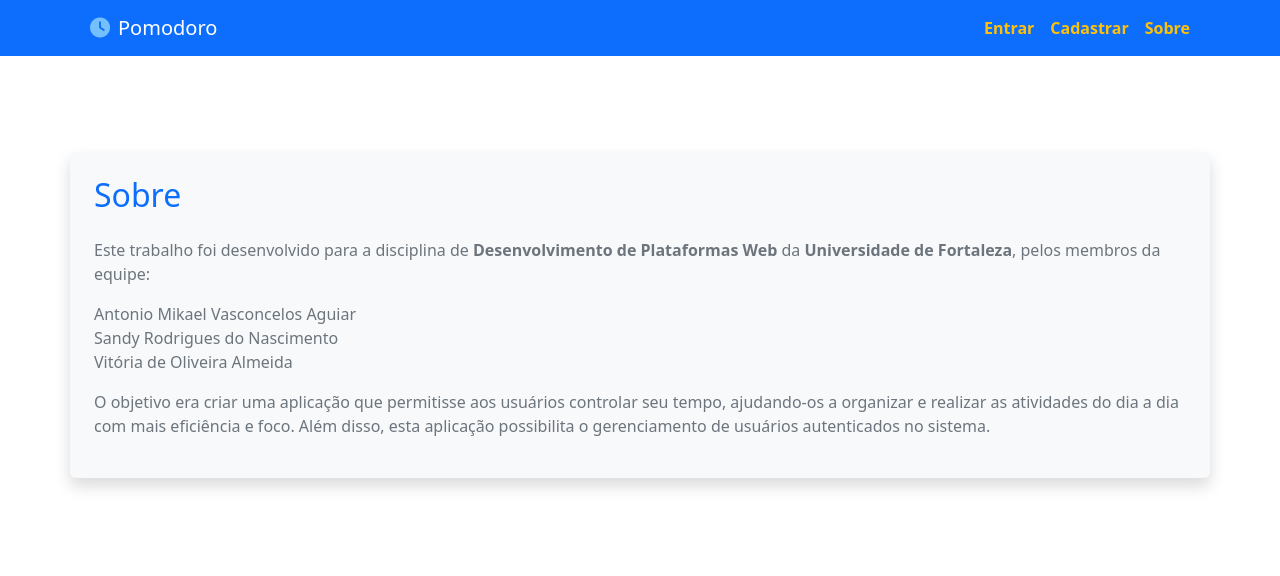
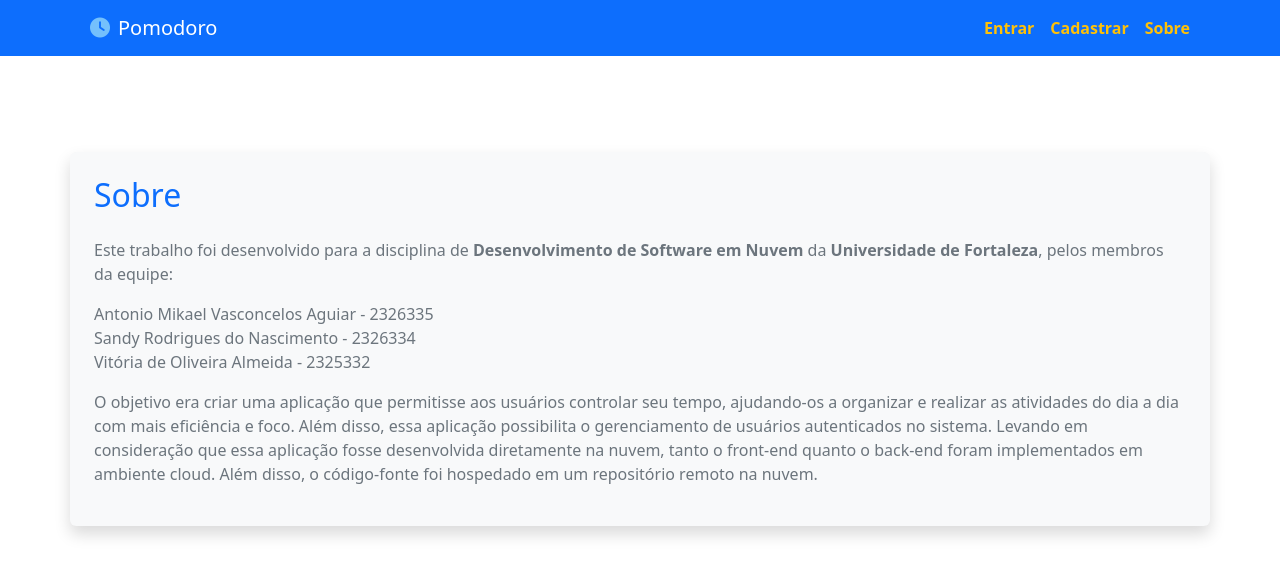
Before and after one commit to Mikaelpro1010/Pomodoro_Online, a React (Vite) app in the folder app_front-end/app_gerenciamento_users/: page /about in a window 1280 px wide. Shown: the top 576 px of the page. Built offline with nearby package versions, Linux system fonts and the light colour scheme.

Commit message:
Alterando informações na página _Sobre_

```diff
--- a/app_front-end/app_gerenciamento_users/src/pages/about/page.jsx
+++ b/app_front-end/app_gerenciamento_users/src/pages/about/page.jsx
@@ -50,16 +50,16 @@ function About() {
                 <div className="container bg-light p-4 rounded shadow">
                     <h2 className="text-primary mb-4">Sobre</h2>
                     <p className="text-secondary">
-                        Este trabalho foi desenvolvido para a disciplina de <strong>Desenvolvimento de Plataformas Web </strong>
+                        Este trabalho foi desenvolvido para a disciplina de <strong>Desenvolvimento de Software em Nuvem </strong>
                         da <strong> Universidade de Fortaleza</strong>, pelos membros da equipe:
                     </p>
                     <ul className="list-unstyled text-secondary">
-                        <li>Antonio Mikael Vasconcelos Aguiar</li>
-                        <li>Sandy Rodrigues do Nascimento</li>
-                        <li>Vitória de Oliveira Almeida</li>
+                        <li>Antonio Mikael Vasconcelos Aguiar - 2326335</li>
+                        <li>Sandy Rodrigues do Nascimento - 2326334</li>
+                        <li>Vitória de Oliveira Almeida - 2325332</li>
                     </ul>
                     <p className="text-secondary">
-                        O objetivo era criar uma aplicação que permitisse aos usuários controlar seu tempo, ajudando-os a organizar e realizar as atividades do dia a dia com mais eficiência e foco. Além disso, esta aplicação possibilita o gerenciamento de usuários autenticados no sistema.
+                    O objetivo era criar uma aplicação que permitisse aos usuários controlar seu tempo, ajudando-os a organizar e realizar as atividades do dia a dia com mais eficiência e foco. Além disso, essa aplicação possibilita o gerenciamento de usuários autenticados no sistema. Levando em consideração que essa aplicação fosse desenvolvida diretamente na nuvem, tanto o front-end quanto o back-end foram implementados em ambiente cloud. Além disso, o código-fonte foi hospedado em um repositório remoto na nuvem.
                     </p>
                 </div>
             </section>
```
